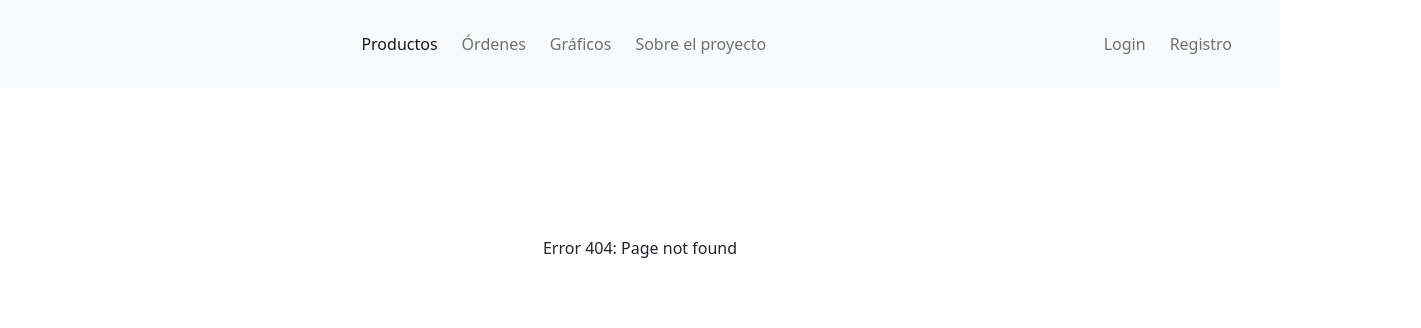
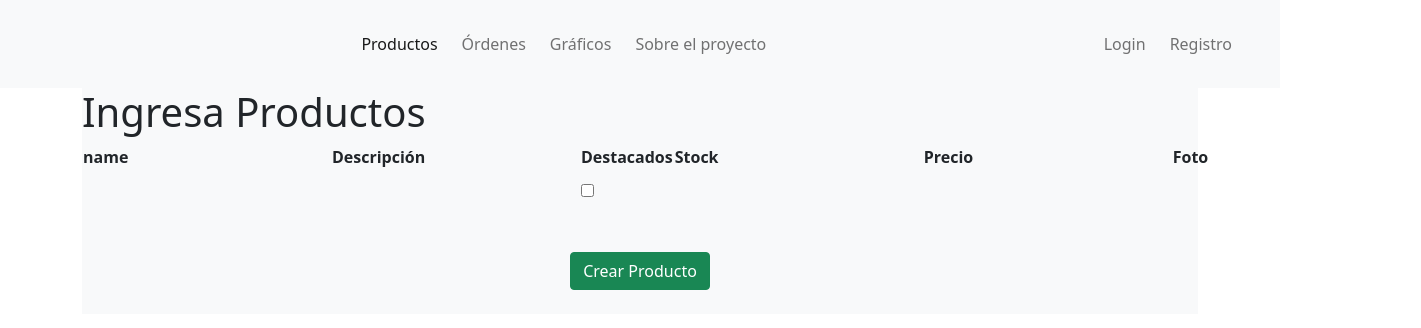
Before and after one commit to pablomdh/Dashboard_E-commerce, a React (Create React App) app: page /create-product in a window 1280 px wide. Before the commit this address had no page. Shown: the top 328 px of the page, 1421 px wide, since content can reach past the window. Built offline with nearby package versions, Linux system fonts and the light colour scheme.

Commit message:
crud  createProduct

```diff
--- a/package.json
+++ b/package.json
@@ -16,6 +16,7 @@
     "react-scripts": "4.0.3",
     "redux": "^4.1.1",
     "redux-persist": "^6.0.0",
+    "slugify": "^1.6.0",
     "web-vitals": "^1.1.2"
   },
   "scripts": {
--- /dev/null
+++ b/src/components/Dashboard/CreateProduct.jsx
@@ -0,0 +1,137 @@
+import { useState } from "react";
+import axios from "axios";
+import { useDispatch, useSelector } from "react-redux";
+import slugify from "slugify";
+
+const CreateProduct = () => {
+  const user = useSelector((state) => state.user);
+
+  const [name, setName] = useState("");
+  const [description, setDescription] = useState("");
+  const [bestProduct, setBestProduct] = useState("");
+  const [stock, setStock] = useState("");
+  const [price, setPrice] = useState("");
+  const [photo, setPhoto] = useState("");
+
+  const handleCreate = async (ev) => {
+    const response = await axios({
+      method: "post",
+      url: `http://localhost:3000/products`,
+      data: {
+        name: name,
+        description: description,
+        photo: photo,
+        stock: stock,
+        bestproduct: bestProduct,
+        slug: slugify(name.toLowerCase(), { replacement: "-" }),
+        price: price,
+      },
+      // headers:{
+      //   Authorization: `Bearer ${user.token}`
+      // }
+    });
+
+    setName("");
+    setDescription("");
+    setBestProduct("");
+    setStock("");
+    setPrice("");
+    setPhoto("");
+  };
+
+  return (
+    <>
+      <div className="container">
+        <main className="bg-light">
+          <h1>Ingresa Productos</h1>
+          <table className="table">
+            <tr>
+              <th>name</th>
+              <th>Descripción</th>
+              <th>Destacados</th>
+              <th>Stock</th>
+              <th>Precio</th>
+              <th>Foto</th>
+            </tr>
+            <tr>
+              <td>
+                <input
+                  className="input"
+                  type="text"
+                  name="name"
+                  id={`${name}name`}
+                  // key={`${name}name`}
+                  value={name}
+                  onChange={(e) => setName(e.target.value)}
+                />
+              </td>
+              <td>
+                <input
+                  className="input"
+                  type="text"
+                  name="description"
+                  id={`${name}description`}
+                  value={description}
+                  onChange={(e) => setDescription(e.target.value)}
+                />
+              </td>
+              <td>
+                <input
+                  className="input"
+                  type="checkbox"
+                  name="bestproduct"
+                  id={`${name}bestproduct`}
+                  value={bestProduct}
+                  checked={bestProduct}
+                  onChange={(e) => setBestProduct(!bestProduct)}
+                />
+              </td>
+              <td>
+                <input
+                  className="input"
+                  type="text"
+                  name="stock"
+                  id={`${name}stock`}
+                  value={stock}
+                  onChange={(e) => setStock(e.target.value)}
+                />
+              </td>
+              <td>
+                <input
+                  className="input"
+                  type="text"
+                  name="price"
+                  id={`${name}price`}
+                  value={price}
+                  onChange={(e) => setPrice(e.target.value)}
+                />
+              </td>
+              <td>
+                <input
+                  className="input"
+                  type="text"
+                  name="photo"
+                  id={`${name}photo`}
+                  value={photo}
+                  onChange={(e) => setPhoto(e.target.value)}
+                />
+              </td>
+            </tr>
+          </table>
+          <div className="d-flex justify-content-center">
+            <button
+              className="btn btn-success my-4"
+              onClick={(ev) => {
+                handleCreate(ev);
+              }}
+            >
+              Crear Producto
+            </button>
+          </div>
+        </main>
+      </div>
+    </>
+  );
+};
+
+export default CreateProduct;
--- a/src/components/Dashboard/Dashboard.jsx
+++ b/src/components/Dashboard/Dashboard.jsx
@@ -2,6 +2,7 @@ import { useEffect } from "react";
 import Product from "../Product/Product";
 import axios from "axios";
 import { useDispatch, useSelector } from "react-redux";
+import { Link } from "react-router-dom";
 
 function Dashboard() {
   const products = useSelector((state) => state.products);
@@ -26,6 +27,7 @@ function Dashboard() {
 
   return (
     <div className="container">
+      <Link to="/create-product"> Crear producto </Link>
       <main className="bg-light">
         <h1>Productos</h1>
         <table className="table">
--- a/src/components/Main/Main.jsx
+++ b/src/components/Main/Main.jsx
@@ -6,6 +6,7 @@ import NoMatch from "../NoMatch/NoMatch";
 import Navbar from "../Navbar/Navbar";
 import Orders from "../Orders/Orders";
 import Graphs from "../Graphs/Graphs";
+import CreateProduct from "../Dashboard/CreateProduct";
 
 function Main() {
   return (
@@ -16,6 +17,7 @@ function Main() {
             <Navbar />
             <Switch>
               <Route exact path="/" component={Dashboard} />
+              <Route exact path="/create-product" component={CreateProduct} />
               <Route exact path="/orders" component={Orders} />
               <Route exact path="/graphs" component={Graphs} />
               <Route component={NoMatch} />
```
Also changed, not shown: 1 other file (tests, documents, lock files or other folders).
